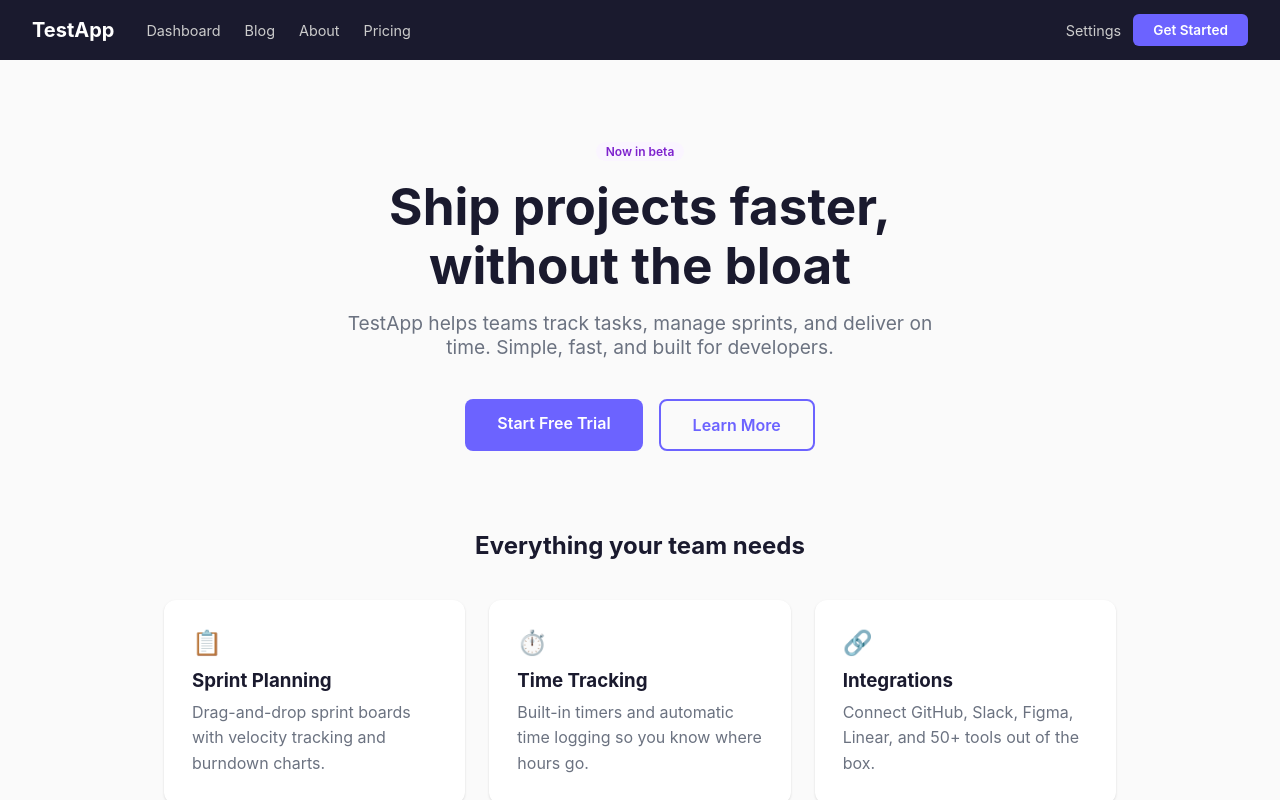
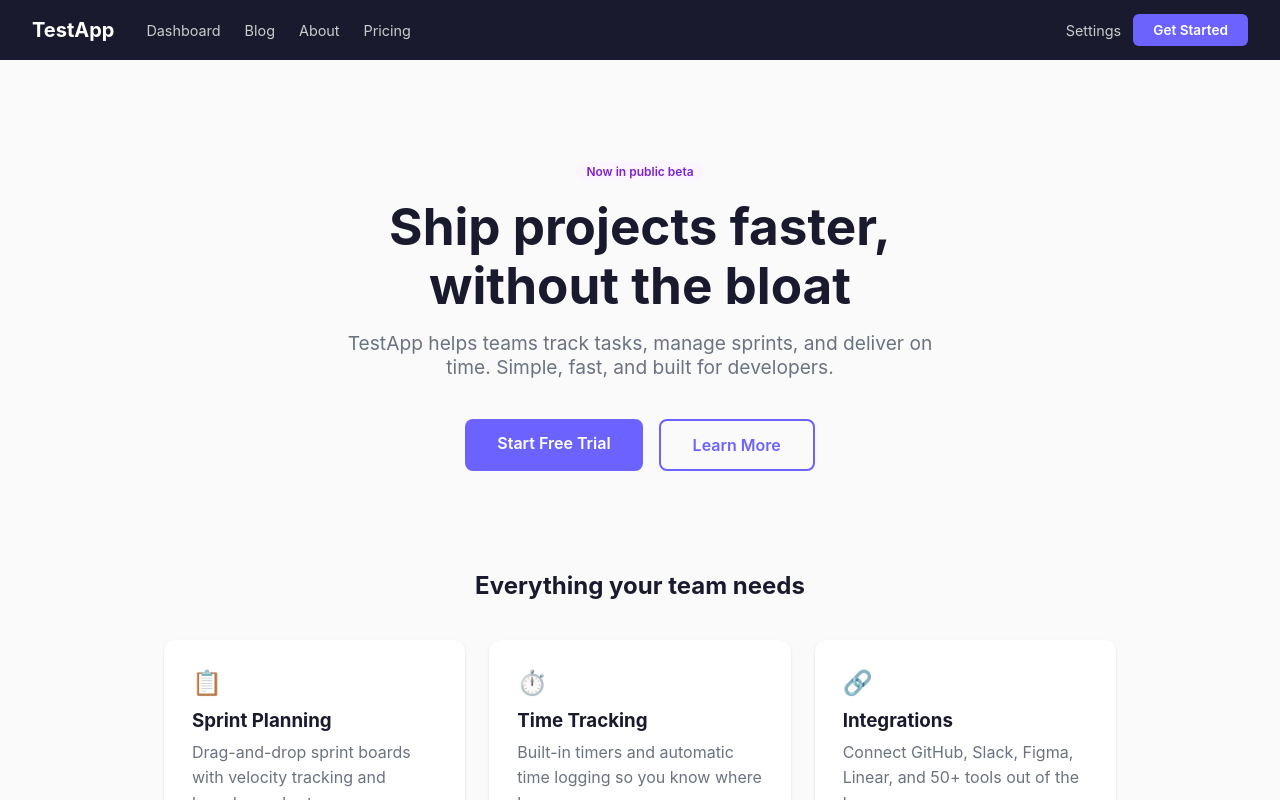
Before and after one commit to looksgoodtomeai/test-app, a Next.js app: page / in a window 1280 px wide. Shown: the top 800 px of the page. Built offline with nearby package versions, Linux system fonts and the light colour scheme.

Commit message:
style: rounder buttons, update badge, more hero padding

```diff
--- a/src/app/page.tsx
+++ b/src/app/page.tsx
@@ -4,8 +4,8 @@ export default function Home() {
   return (
     <div>
       {/* Hero */}
-      <section style={{ maxWidth: 900, margin: "0 auto", padding: "80px 24px 60px", textAlign: "center" }}>
-        <Badge label="Now in beta" color="purple" />
+      <section style={{ maxWidth: 900, margin: "0 auto", padding: "100px 24px 80px", textAlign: "center" }}>
+        <Badge label="Now in public beta" color="purple" />
         <h1 style={{ fontSize: "3.2rem", marginTop: 16, marginBottom: 16, lineHeight: 1.15 }}>
           Ship projects faster,<br />without the bloat
         </h1>
--- a/src/components/Button.tsx
+++ b/src/components/Button.tsx
@@ -29,7 +29,7 @@ export function Button({ variant = "primary", size = "md", loading, children, di
       style={{
         ...variants[variant],
         ...sizes[size],
-        borderRadius: 8,
+        borderRadius: 16,
         fontWeight: 600,
         cursor: disabled || loading ? "not-allowed" : "pointer",
         opacity: disabled || loading ? 0.6 : 1,
```
